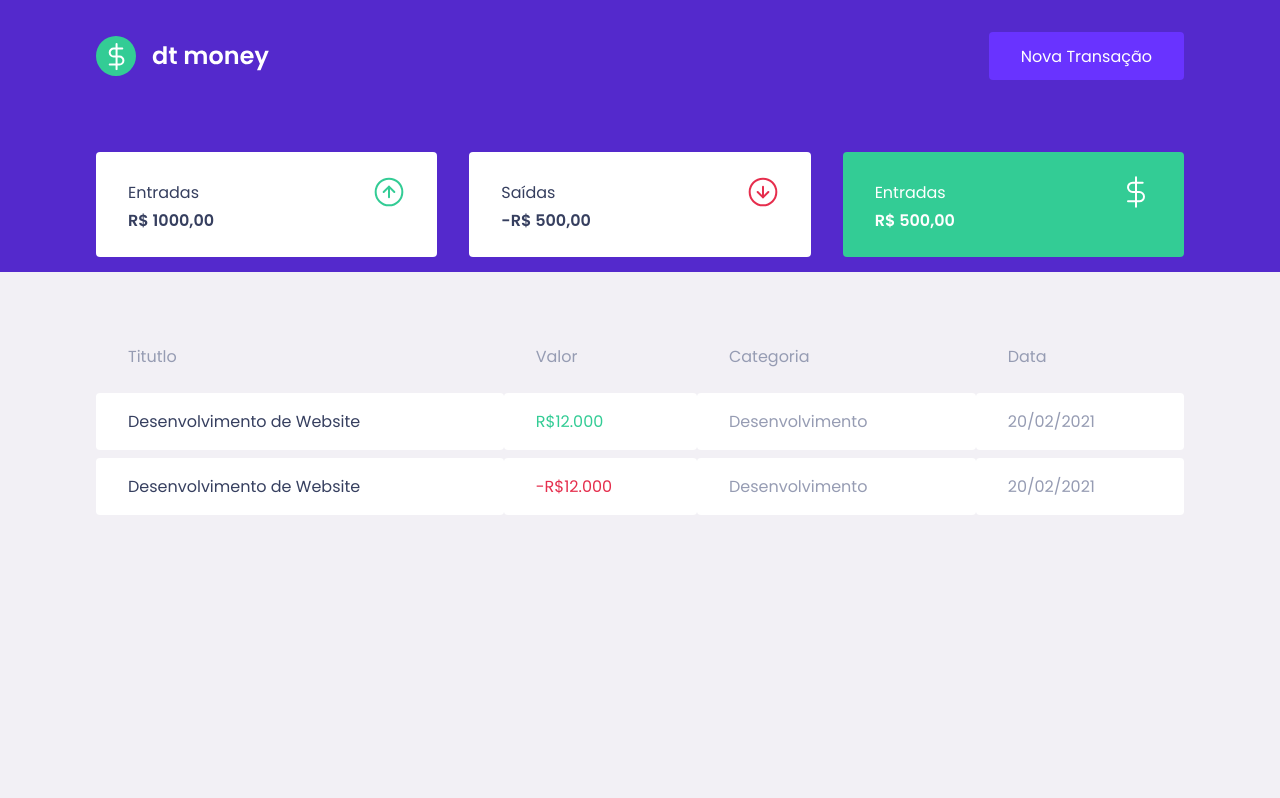
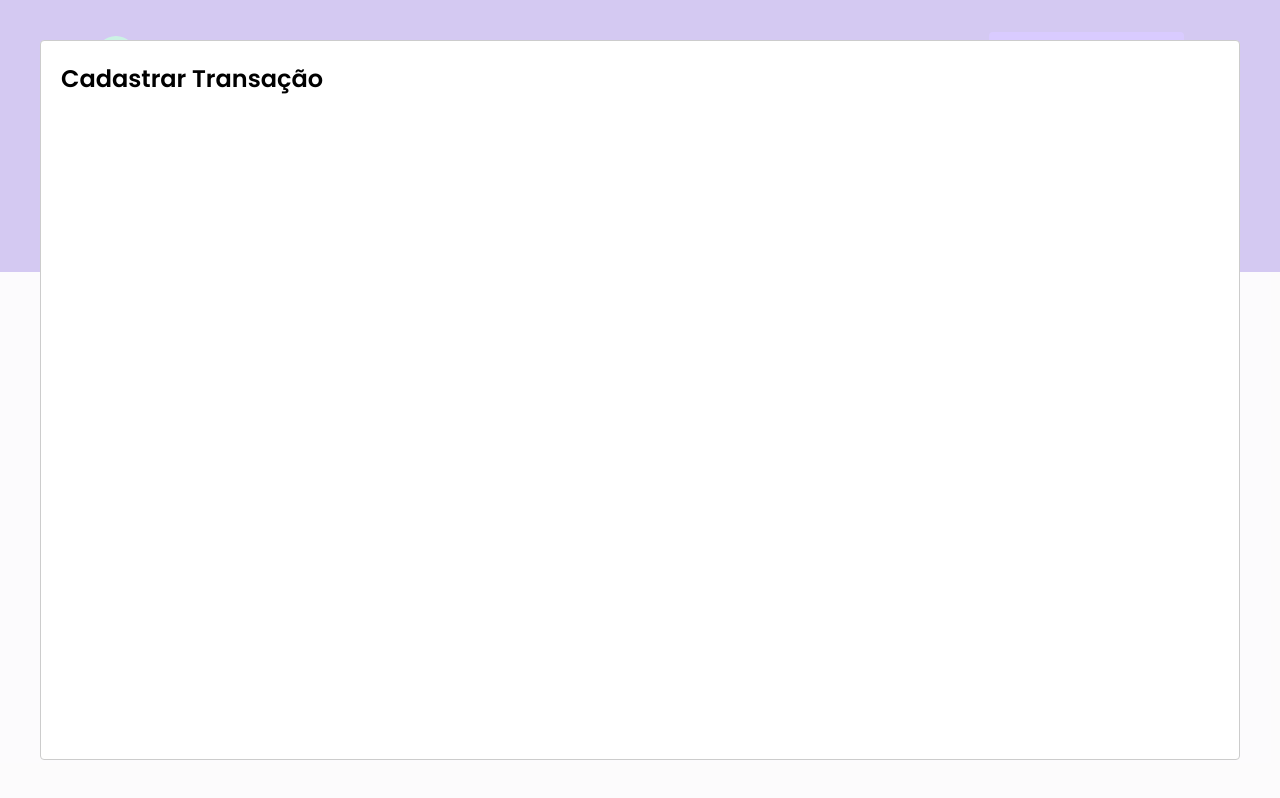
Before and after one commit to Antoniopedromuteka/Curso-Roctseat-Ignite, a React (Create React App) app in the folder Capitulo2/dtmoney/: page / in a window 1280 px wide. Both pictures are taken after a click on the button "Nova Transação". Built offline with nearby package versions, Linux system fonts and the light colour scheme; no server answers; what miragejs would draw is missing.

Commit message:
adicionando o Modal apartir da Biblioteca react Modal

```diff
--- a/Capitulo2/dtmoney/package.json
+++ b/Capitulo2/dtmoney/package.json
@@ -10,10 +10,12 @@
     "@types/node": "^16.7.13",
     "@types/react": "^18.0.0",
     "@types/react-dom": "^18.0.0",
+    "@types/react-modal": "^3.13.1",
     "axios": "^0.27.2",
     "miragejs": "^0.1.45",
     "react": "^18.1.0",
     "react-dom": "^18.1.0",
+    "react-modal": "^3.15.1",
     "react-scripts": "5.0.1",
     "styled-components": "^5.3.5",
     "typescript": "^4.4.2",
--- a/Capitulo2/dtmoney/src/App.tsx
+++ b/Capitulo2/dtmoney/src/App.tsx
@@ -1,17 +1,36 @@
 
 
 import {GlobalStyle} from '../src/styles/global';
+import Modal from 'react-modal';
 import { Header} from './Components/Header';
 import { Dashboard } from './Components/Dashboard';
+import {useState} from 'react';
 
 
+Modal.setAppElement('#root');
+
 export function App() {
+
+  const [isNewTransactionModalOpen, setIsNewTransactionModalOpen] = useState(false);
+
+    function handleOpenTransactionModal(){
+        setIsNewTransactionModalOpen(true);
+    }
+
+    function handleCloseTransactionModal(){
+        setIsNewTransactionModalOpen(false);
+    }
+
   return (
     <>
 
-      <Header/>
+      <Header onOpenNewTransitionModal={handleOpenTransactionModal}/>
 
       <Dashboard/>
+
+      <Modal isOpen={isNewTransactionModalOpen} onRequestClose={handleCloseTransactionModal}>
+                <h2>Cadastrar Transação</h2>
+      </Modal>
 
       <GlobalStyle/>
     </>
--- a/Capitulo2/dtmoney/src/Components/Header/index.tsx
+++ b/Capitulo2/dtmoney/src/Components/Header/index.tsx
@@ -1,19 +1,30 @@
 
 
+import { useState } from 'react';
 import logoImg from '../../assets/logo.svg';
+
+
 
 import { Container, Content } from './styles';
 
+interface HeaderProps{
+    onOpenNewTransitionModal: ()=> void;
+}
 
-export function Header(){
+export function Header({onOpenNewTransitionModal}:HeaderProps){
+
+
+
     return(
         <Container>
 
             <Content>
             <img src={logoImg} alt="dt money"></img>
-            <button type="button">
+            <button type="button" onClick={onOpenNewTransitionModal}>
                 Nova Transação
             </button>
+
+
             </Content>
 
         </Container>
```
Also changed, not shown: 1 other file (tests, documents, lock files or other folders).
